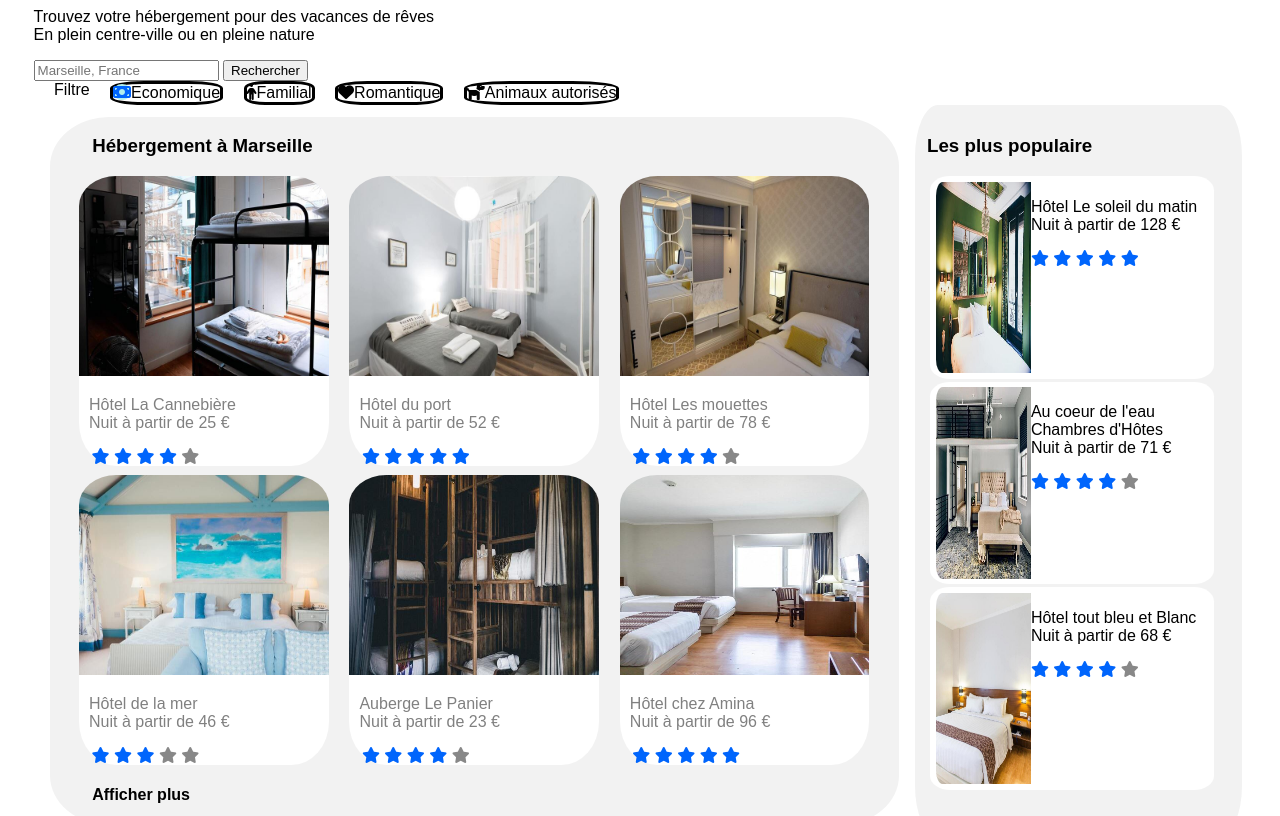
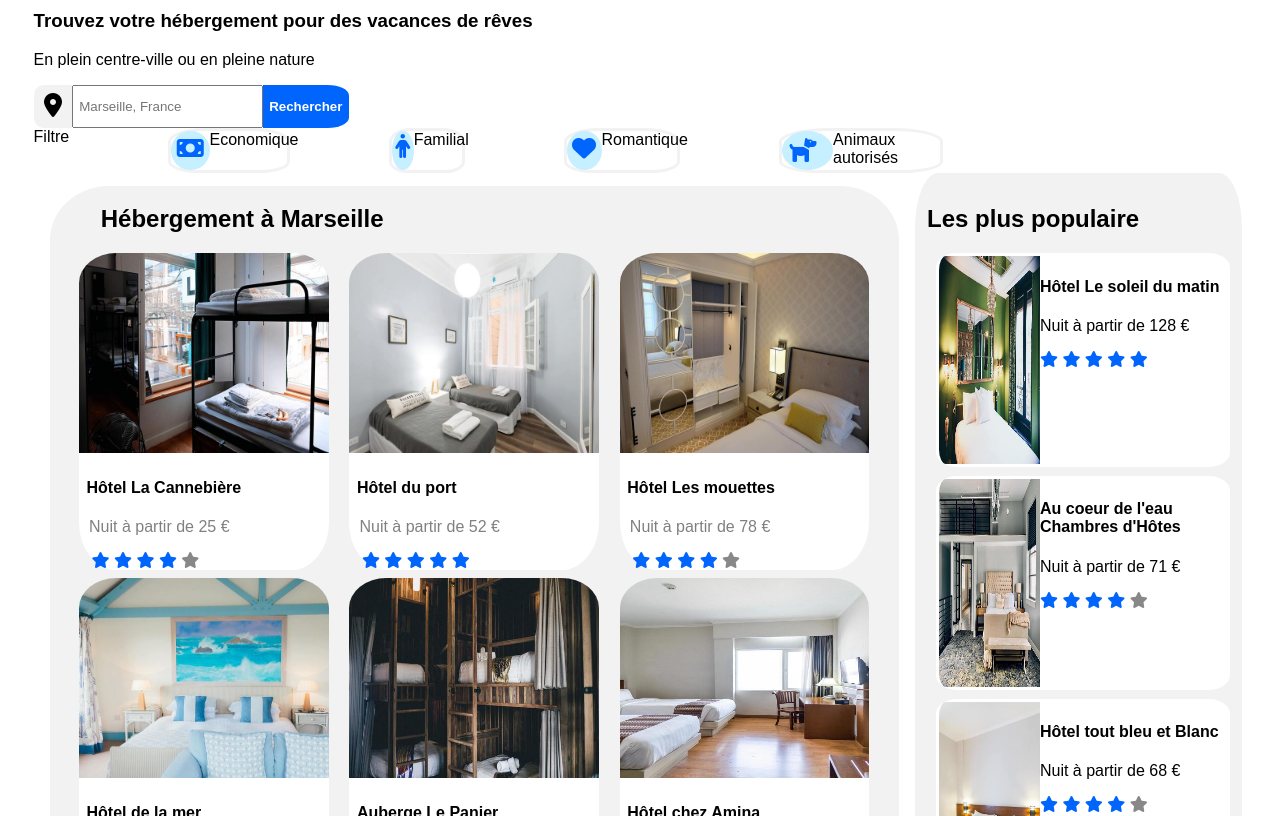
Before and after one commit to Srilema/P2_OC_WB, a plain HTML site: page test.html in a window 1280 px wide. Shown: the part 136-952 px from the top of the page. Drawn offline with Linux system fonts and the light colour scheme; a web font is replaced by a local one.

Commit message:
before attacking media

```diff
--- a/style.css
+++ b/style.css
@@ -27,22 +27,58 @@ a {text-decoration: none;}
 {color: #0065FC;}
 .empty .fa-star {color:#888888}
 
+#barsearch {display: flex ;flex-direction:row}
+#pin {background-color: #F2F2F2;
+    width:2%;
+    float:left;
+    padding: 0.6%;
+    text-align: center;
+    border-top-left-radius: 25%;
+    border-bottom-left-radius: 25%;
+    font-size: x-large
+}
+#barre {padding: 0.4%}
+#search {background-color:#0065FC;
+    color:white;
+    padding: 0.5%;
+    border-style: none;
+    border-top-right-radius: 25%;
+    border-bottom-right-radius: 25%;
+    font-weight: bold;
+}
+
 
 
 #filtre {
     display:flex;
     flex-direction: Row;
-    Width: 50%;
-    justify-content:space-evenly;
+    Width: 75%;
+    justify-content: space-between;
 }
 .fil {
     border: solid black;
-    border-radius: 30%;
+    border-top-left-radius: 30%;
+    border-top-right-radius: 30%;
+    border-bottom-left-radius: 25%;
+    border-bottom-right-radius: 25%;
+    display: flex;
+    flex-direction: row;
+    border-color:#F2F2F2;
 }
-.fa-money-bill {
-    color:#0065FC ;
-    background-color: paleturquoise;
-    border-radius: 100%;}
+.ficon {
+    background-color: rgb(198, 239, 255);
+    float:left;
+    display:flex;
+    border-radius: 100%;
+    font-size:x-large;
+    color:#0065FC;
+    padding: 5%;
+    object-fit: fill;
+    width: 25%
+}
+.ftext {width: 75%;
+display:flex}
+
 
 #hotel {
     display: flex;
@@ -63,8 +99,9 @@ body {
     margin: 1%;
     flex-direction: column;
     float:left}
+    #hebergement h2 {padding-left: 6%;}
     #hebergement h3 {padding-left: 5%;}
-    #hebergement h4 {padding-left: 5%;}
+    #hebergement h4 {color:black; padding-left: 3%}
     #hebergement .rating {padding-left: 5%;}
     .R1 {
         display: flex;
@@ -100,8 +137,8 @@ body {
         height: 27%;
         background-color: white;
         border-radius: 7%;
-        padding: 2%;
-        margin:1%
+        padding: 1%;
+        margin:3%
     }
     .pop img {
         object-fit: fill;
@@ -125,6 +162,7 @@ body {
     width: 50%;
     justify-content: space-evenly;
 }
+.bact p {padding-left: 2%; font-weight: bold;}
     .Act1 {
         display:flex;
         flex-direction: column;
@@ -165,8 +203,6 @@ body {
     }
 
 
-
-
 footer {
     background-color:#F2F2F2;
     display: flex;
--- a/test.html
+++ b/test.html
@@ -5,7 +5,7 @@
         <link rel="stylesheet" href="style.css"/>
         <link rel="stylesheet" type="text/css" href="https://cdnjs.cloudflare.com/ajax/libs/font-awesome/6.0.0-beta2/css/all.min.css">
     </head>
-
+ <body>
 <header>
     <div id="Headtitle"> <img src="/images/logo/Booki.png" alt="Booki logo"></div>
     <div id="menu">
@@ -13,18 +13,28 @@
         <div class="N"><a href="#activité"> Activités</a></div>
     </div>
 </header>
-<body>
+
     <!---Recherche-->
     <section id="recherche">
-        <p>Trouvez votre hébergement pour des vacances de rêves<br>
+        <p><h3>Trouvez votre hébergement pour des vacances de rêves</h3>
         En plein centre-ville ou en pleine nature</p>
-        <input type="text" placeholder="Marseille, France">
-        <input type="submit" value="Rechercher">
+        <div id="barsearch">
+        <div id="pin"><i class="fas fa-map-marker-alt"></i></div>
+        <input type="text" placeholder="Marseille, France" id="barre">
+        <input type="submit" value="Rechercher" id="search">
+        </div>
         <div id="filtre"> Filtre
-            <div class="fil"><i class="fas fa-money-bill"></i>Economique</div>
-            <div class="fil"><i class="fas fa-male"></i>Familial</div>
-            <div class="fil"><i class="fas fa-heart"></i>Romantique</div>
-            <div class="fil"><i class="fas fa-dog"></i>Animaux autorisés</div>
+            <div class="fil">
+                <div class="ficon"><i class="fas fa-money-bill"></i></div>
+                <div class="ftext">Economique</div></div>
+            <div class="fil"><div class="ficon"><i class="fas fa-male"></i></div>
+            <div class="ftext">Familial</div></div>
+            <div class="fil">
+                <div class="ficon"><i class="fas fa-heart"></i></div>
+                <div class="ftext">Romantique</div></div>
+            <div class="fil">
+                <div class="ficon"><i class="fas fa-dog"></i></div>
+                <div class="ftext">Animaux autorisés</div></div>
         </div>
 
     </section>
@@ -32,12 +42,12 @@
    <div id="hotel">
     <section id="hebergement">
         <div>
-            <p><h3>Hébergement à Marseille</h3></p>
+            <p><h2>Hébergement à Marseille</h2></p>
             <div class="R1">
                 <div class="heb">
                     <img src="/images/hebergements/4_small/marcus-loke-WQJvWU_HZFo-unsplash.jpg">
-                    <p>Hôtel La Cannebière<br>
-                    Nuit à partir de 25 &euro;</p>
+                    <h4>Hôtel La Cannebière</h4>
+                    <p>Nuit à partir de 25 &euro;</p>
                     <span class="rating">
                     <i class="fas fa-star" ></i>
                     <i class="fas fa-star" ></i>
@@ -51,8 +61,8 @@
                 </div>
                 <div class="heb">
                     <img src="/Images/hebergements/4_small/fred-kleber-gTbaxaVLvsg-unsplash.jpg">
-                    <p>Hôtel du port<br>
-                    Nuit à partir de 52 &euro;</p>
+                    <h4>Hôtel du port</h4>
+                    <p>Nuit à partir de 52 &euro;</p>
                     <span class="rating">
                     <i class="fas fa-star" ></i>
                     <i class="fas fa-star" ></i>
@@ -64,8 +74,8 @@
                 </div>
                 <div class="heb">
                     <img src="/Images/hebergements/4_small/reisetopia-B8WIgxA_PFU-unsplash.jpg">
-                    <p>Hôtel Les mouettes<br>
-                    Nuit à partir de 78 &euro;</p>
+                    <h4>Hôtel Les mouettes</h4>
+                    <p>Nuit à partir de 78 &euro;</p>
                     <span class="rating">
                     <i class="fas fa-star" ></i>
                     <i class="fas fa-star" ></i>
@@ -81,8 +91,8 @@
             <div class="R1">
                 <div class="heb">
                     <img src="/Images/hebergements/4_small/annie-spratt-Eg1qcIitAuA-unsplash.jpg">
-                    <p>Hôtel de la mer<br>
-                    Nuit à partir de 46 &euro;</p>
+                    <h4>Hôtel de la mer</h4>
+                    <p>Nuit à partir de 46 &euro;</p>
                     <span class="rating">
                     <i class="fas fa-star" ></i>
                     <i class="fas fa-star" ></i>
@@ -95,8 +105,8 @@
                 </span>
                 </div>
                 <div class="heb"><img src="/Images/hebergements/4_small/nicate-lee-kT-ZyaiwBe0-unsplash.jpg">
-                    <p>Auberge Le Panier<br>
-                    Nuit à partir de 23 &euro;</p>
+                    <h4>Auberge Le Panier</h4>
+                    <p>Nuit à partir de 23 &euro;</p>
                     <span class="rating">
                     <i class="fas fa-star" ></i>
                     <i class="fas fa-star" ></i>
@@ -110,8 +120,8 @@
                 </div>
                 <div class="heb">
                     <img src="/Images/hebergements/4_small/febrian-zakaria-M6S1WvfW68A-unsplash.jpg">
-                    <p>Hôtel chez Amina<br>
-                    Nuit à partir de 96 &euro;</p>
+                    <h4>Hôtel chez Amina</h4>
+                    <p>Nuit à partir de 96 &euro;</p>
                     <span class="rating">
                     <i class="fas fa-star" ></i>
                     <i class="fas fa-star" ></i>
@@ -122,16 +132,16 @@
                     </span>
                 </div>
             </div>
-            <h4>Afficher plus</h4>
+            <h3>Afficher plus</h3>
         </div>
     </section>
     <!--les plus populaires-->
     <section id="populaire">
-        <div> <h3>Les plus populaire</h3>
+        <div> <h2>Les plus populaire</h2>
             <div class="pop">
                 <img src="/Images/hebergements/4_small/emile-guillemot-Bj_rcSC5XfE-unsplash.jpg">
-                <p>Hôtel Le soleil du matin<br>
-                Nuit à partir de 128 &euro;</p>
+                <h4>Hôtel Le soleil du matin</h4>
+                <p>Nuit à partir de 128 &euro;</p>
                 <i class="fas fa-star" ></i>
                     <i class="fas fa-star" ></i>
                     <i class="fas fa-star" ></i>
@@ -140,8 +150,8 @@
             </div>
             <div class="pop">
                 <img src="/Images/hebergements/4_small/aw-creative-VGs8z60yT2c-unsplash.jpg">
-                <p>Au coeur de l'eau Chambres d'Hôtes<br>
-                Nuit à partir de 71 &euro;</p>
+                <h4>Au coeur de l'eau Chambres d'Hôtes</h4>
+                <p>Nuit à partir de 71 &euro;</p>
                 <i class="fas fa-star" ></i>
                     <i class="fas fa-star" ></i>
                     <i class="fas fa-star" ></i>
@@ -152,8 +162,8 @@
             </div>
             <div class="pop">
                 <img src="/Images/hebergements/4_small/febrian-zakaria-sjvU0THccQA-unsplash.jpg">
-                <p>Hôtel tout bleu et Blanc<br>
-                Nuit à partir de 68 &euro;</p>
+                <h4>Hôtel tout bleu et Blanc</h4>
+                <p>Nuit à partir de 68 &euro;</p>
                 <i class="fas fa-star" ></i>
                     <i class="fas fa-star" ></i>
                     <i class="fas fa-star" ></i>
@@ -167,7 +177,7 @@
     </section>
     <!--Activités a marseille/box disparate, devra créer classe multiple?-->
     <section id="activité">
-        <div id="tact"><h3>Activité à Marseilles</h3></div>
+        <div id="tact"><h2>Activité à Marseilles</h2></div>
         <div id="act">
             <div class="bact">
                 <div class="Act1">
@@ -204,8 +214,6 @@
             </div>
         </div>
     </section>
-</body>
-
 <footer>
     <div class="F">
         <li class="FH">A propos</li>
@@ -225,4 +233,5 @@
     </div>
     <!--3 sections: a propos, nos hébergements et Assistance/use li?-->
 </footer>
+</body>
 </html>
```
